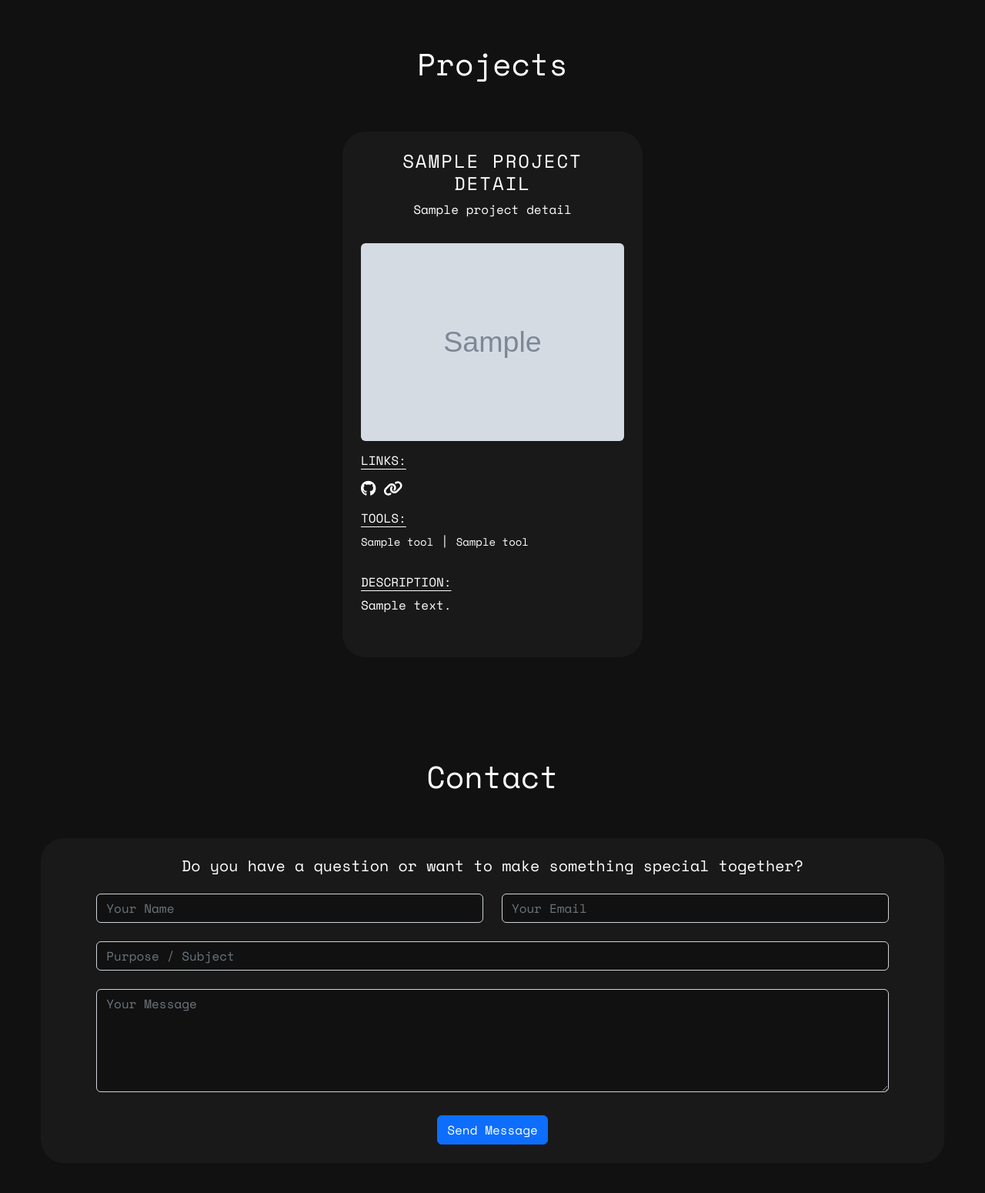
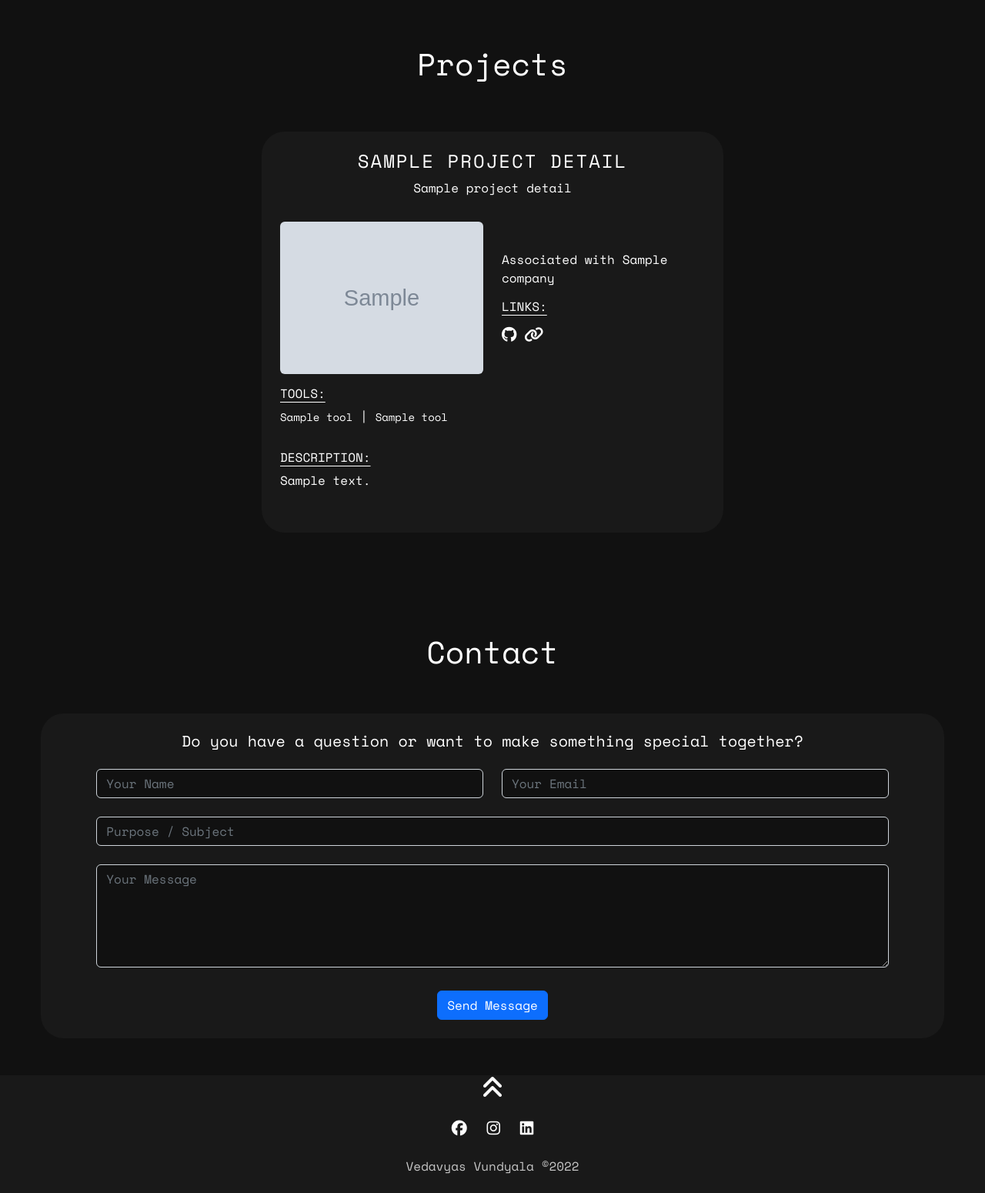
Before and after one commit to Vedvund/My-Portfolio, a Django app: template templates/website/index.html in a window 1280 px wide. Shown: the part 2030-3580 px from the top of the page at 77% size. After the commit the page ends 3555 px from the top, so only its background shows below. Run offline with Django 4.2, Linux system fonts and the light colour scheme; the template is opened without the code that fills it: most values are stand-ins (such as "Sample title", 1, 10 or a date in 2020); grey boxes marked "Sample" are stand-in pictures; some libraries are stand-ins or nearby versions.

```diff
--- a/static/css/styles.css
+++ b/static/css/styles.css
@@ -123,7 +123,7 @@ footer {
 .project-card {
     background-color: var(--light-bg-color);
     border-radius: 30px;
-    max-width: 390px;
+    max-width: 600px;
 
 }
 
--- a/templates/website/index.html
+++ b/templates/website/index.html
@@ -91,15 +91,18 @@
             <div class="col">
                 <div class="row my-md-5 my-3 justify-content-center align-items-center">
                     {% for project_detail in project_details %}
-                        <div class="col-md-4 p-4 project-card m-2 text-center">
+                        <div class="col-md-6 p-4 project-card m-2 text-center">
                             <h4 class="project-title">{{ project_detail.title }}</h4>
                             <p class="pb-3">{{ project_detail.sub_title }}</p>
-                            <div class="text-center pb-3">
+
+                            <div class="row mb-3">
+                                <div class="col">
                                     <img class="rounded" src="{{ project_detail.icon_image.url }}" alt="project 1"
                                          width="100%">
+                                </div>
+                                <div class="text-start col my-auto">
+                                <p>Associated with {{ project_detail.company }}</p>
 
-                            </div>
-                            <div class="text-start mb-3">
                                     {% if project_detail.github_link %}
                                         <h6 class="card-sub-title mb-3">Links:</h6>
                                         <a href="{{ project_detail.github_link }}"><i
@@ -108,6 +111,8 @@
                                     {% if project_detail.website_link %}
                                         <a href="{{ project_detail.website_link }}"><i class="fa-solid fa-link"></i></a>
                                     {% endif %}
+
+                                </div>
 
                             </div>
                             <div class="pb-3 text-start">
```
Also changed, not shown: website/migrations/0001_initial.py. Lines whose indentation alone changed are shown as unchanged.
